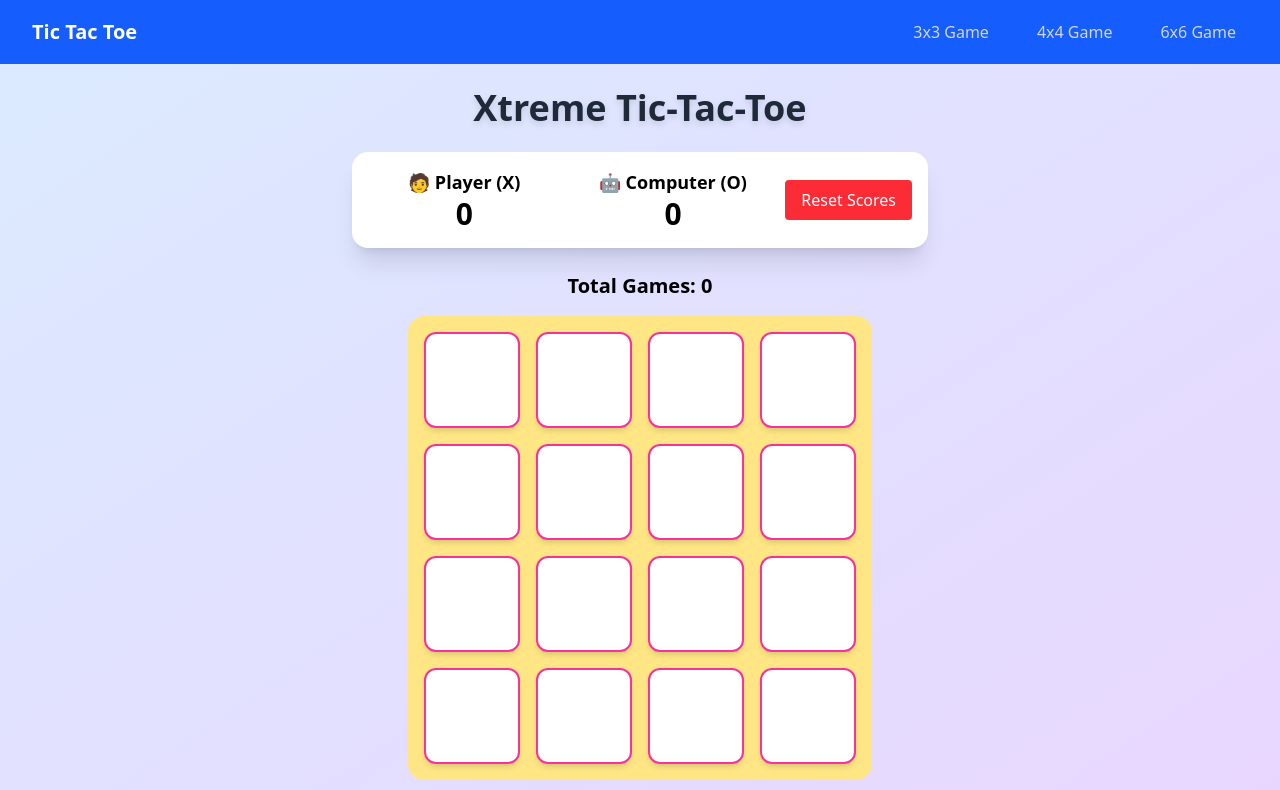
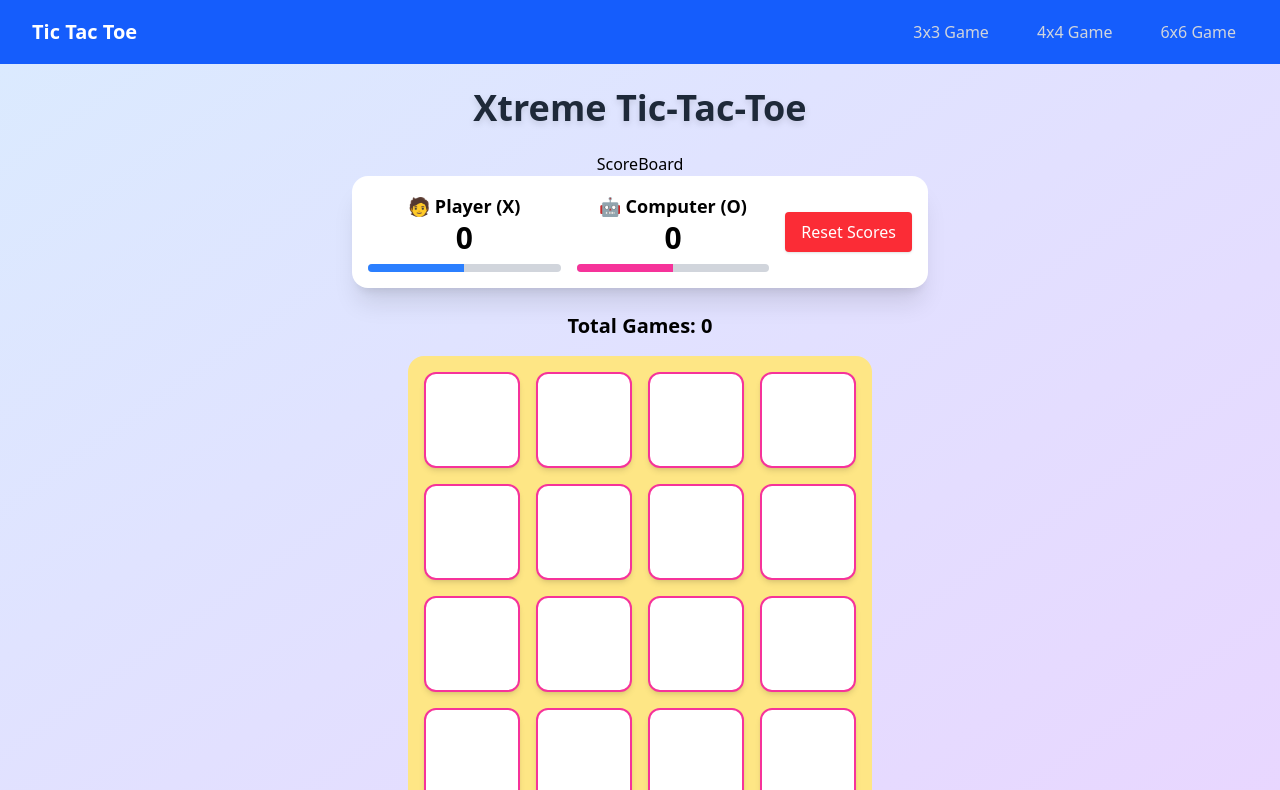
Before and after one commit to atish0117/Tictac, a React (Vite) app: page /AI_Xtreme4x4 in a window 1280 px wide. Shown: the top 790 px of the page. Built offline with nearby package versions, Linux system fonts and the light colour scheme.

Commit message:
update ScoreBoard

```diff
--- a/src/Components/ScoreBoard.jsx
+++ b/src/Components/ScoreBoard.jsx
@@ -1,54 +1,7 @@
 import React from 'react'
 
-export const ScoreBoard = (prop) => {
-  return (
-    <>
-        <div>ScoreBoard</div>
-        {/* score board for AI_Xtreme */}
-          {/* Scoreboard */}
-          <div className="mb-6 w-full max-w-xl bg-white dark:bg-gray-700 rounded-2xl p-4 shadow-xl flex flex-col sm:flex-row items-center justify-between gap-4">
-  <div className={`flex-1 text-center ${xWins > oWins ? "text-green-600" : ""}`}>
-    <h2 className="text-lg font-bold flex items-center justify-center gap-2">
-      🧑 Player (X)
-    </h2>
-    <p className="text-3xl font-extrabold">{xWins}</p>
-    <div className="w-full h-2 bg-gray-300 rounded mt-2 overflow-hidden">
-      <div
-        className="h-full bg-blue-500 transition-all duration-500"
-        style={{ width: `${xWins + oWins === 0 ? 50 : (xWins / (xWins + oWins)) * 100}%` }}
-      ></div>
-    </div>
-  </div>
 
-  <div className={`flex-1 text-center ${oWins > xWins ? "text-green-600" : ""}`}>
-    <h2 className="text-lg font-bold flex items-center justify-center gap-2">
-      🤖 Computer (O)
-    </h2>
-    <p className="text-3xl font-extrabold">{oWins}</p>
-    <div className="w-full h-2 bg-gray-300 rounded mt-2 overflow-hidden">
-      <div
-        className="h-full bg-pink-500 transition-all duration-500"
-        style={{ width: `${xWins + oWins === 0 ? 50 : (oWins / (xWins + oWins)) * 100}%` }}
-      ></div>
-    </div>
-  </div>
-
-  <button
-    onClick={resetScores}
-    className="bg-red-500 text-white font-medium px-4 py-2 rounded hover:bg-red-600 transition shadow"
-    title="Reset both scores to zero"
-  >
-    Reset Scores
-  </button>
-</div>
-    </>
-
-)
-}
-
-
-
-export const ScoreBoard2 = ({ xScore, oScore, resetScores }) => {
+export const ScoreBoard1 = ({ xScore, oScore, resetScores }) => {
   return (
     <>
     <div>ScoreBoard2</div>
@@ -96,6 +49,56 @@ export const ScoreBoard2 = ({ xScore, oScore, resetScores }) => {
   )
 }
 
+export const ScoreBoard2 = ( {xScore, oScore, resetScores }) => {
+  return (
+    <>
+        <div>ScoreBoard</div>
+        {/* score board for AI_Xtreme */}
+          {/* Scoreboard */}
+          <div className="mb-6 w-full max-w-xl bg-white dark:bg-gray-700 rounded-2xl p-4 shadow-xl flex flex-col sm:flex-row items-center justify-between gap-4">
+  <div className={`flex-1 text-center ${xScore > oScore ? "text-green-600" : ""}`}>
+    <h2 className="text-lg font-bold flex items-center justify-center gap-2">
+      🧑 Player (X)
+    </h2>
+    <p className="text-3xl font-extrabold">{xScore}</p>
+    <div className="w-full h-2 bg-gray-300 rounded mt-2 overflow-hidden">
+      <div
+        className="h-full bg-blue-500 transition-all duration-500"
+        style={{ width: `${xScore + oScore === 0 ? 50 : (xScore / (xScore + oScore)) * 100}%` }}
+      ></div>
+    </div>
+  </div>
+
+  <div className={`flex-1 text-center ${oScore > xScore ? "text-green-600" : ""}`}>
+    <h2 className="text-lg font-bold flex items-center justify-center gap-2">
+      🤖 Computer (O)
+    </h2>
+    <p className="text-3xl font-extrabold">{oScore}</p>
+    <div className="w-full h-2 bg-gray-300 rounded mt-2 overflow-hidden">
+      <div
+        className="h-full bg-pink-500 transition-all duration-500"
+        style={{ width: `${xScore + oScore === 0 ? 50 : (oScore / (xScore + oScore)) * 100}%` }}
+      ></div>
+    </div>
+  </div>
+
+  <button
+    onClick={resetScores}
+    className="bg-red-500 text-white font-medium px-4 py-2 rounded hover:bg-red-600 transition shadow"
+    title="Reset both scores to zero"
+  >
+    Reset Scores
+  </button>
+</div>
+    </>
+
+)
+
+}
+
+
+
+
 // import React from 'react'
 
 // export const ScoreBoard3 = () => {
@@ -106,12 +109,12 @@ export const ScoreBoard2 = ({ xScore, oScore, resetScores }) => {
 //       <div className="w-1/2 flex justify-between items-center bg-white p-4 rounded-lg shadow-lg mb-6">
 //         <div className="text-center">
 //           <p className="text-xl font-bold text-gray-800">🧑 Player 1(X)</p>
-//           <p className="text-3xl font-extrabold text-blue-600">{xWins}</p>
+//           <p className="text-3xl font-extrabold text-blue-600">{xScore}</p>
 //           <p className="text-lg text-gray-600">Wins</p>
 //         </div>
 //         <div className="text-center">
 //           <p className="text-xl font-bold text-gray-800">🧑 Player 2(O)</p>
-//           <p className="text-3xl font-extrabold text-red-600">{oWins}</p>
+//           <p className="text-3xl font-extrabold text-red-600">{oScore}</p>
 //           <p className="text-lg text-gray-600">Wins</p>
 //         </div>
 //         <div className="text-center">
--- a/src/Pages/AI_Xtreme4x4.jsx
+++ b/src/Pages/AI_Xtreme4x4.jsx
@@ -1,7 +1,7 @@
 import React, { useState, useEffect } from "react";
 import { FaSun } from "react-icons/fa";
 import { MdDarkMode } from "react-icons/md";
-
+import { ScoreBoard2 } from "../Components/ScoreBoard";
 const WINNING_COMBINATIONS = [
   [0, 1, 2, 3],
   [4, 5, 6, 7],
@@ -176,24 +176,17 @@ const AI_Xtreme4x4 = () => {
     }
   }, [isXNext, board, winner]);
 
+  const resetScores=()=>{
+    setXScore(0)
+    setOScore(0)
+  }
   return (
     <div className={`min-h-screen flex flex-col items-center justify-center ${isDarkMode ? "bg-gray-800 text-white" : "bg-gradient-to-br from-blue-100 to-purple-200"} p-6`}>
       <h1 className="text-4xl font-bold mb-6 text-gray-800 drop-shadow-md dark:text-white">Xtreme Tic-Tac-Toe</h1>
 
       {/* Scoreboard */}
-      <div className="mb-6 w-full max-w-xl bg-white dark:bg-gray-700 rounded-2xl p-4 shadow-xl flex flex-col sm:flex-row items-center justify-between gap-4">
-        <div className={`flex-1 text-center ${xScore > oScore ? "text-green-600" : ""}`}>
-          <h2 className="text-lg font-bold">🧑 Player (X)</h2>
-          <p className="text-3xl font-extrabold">{xScore}</p>
-        </div>
-        <div className={`flex-1 text-center ${oScore > xScore ? "text-green-600" : ""}`}>
-          <h2 className="text-lg font-bold">🤖 Computer (O)</h2>
-          <p className="text-3xl font-extrabold">{oScore}</p>
-        </div>
-        <button onClick={() => { setXScore(0); setOScore(0); }} className="bg-red-500 text-white px-4 py-2 rounded hover:bg-red-600">
-          Reset Scores
-        </button>
-      </div>
+      <ScoreBoard2 xScore={xScore} oScore={oScore} resetScore={resetScores} />
+
 
       <div className="text-lg text-center mb-4">
         <h3 className="text-xl font-semibold">Total Games: {totalGames}</h3>
--- a/src/Pages/AI_Xtreme6x6.jsx
+++ b/src/Pages/AI_Xtreme6x6.jsx
@@ -1,6 +1,7 @@
 import React, { useState, useEffect } from "react";
 import { FaSun } from "react-icons/fa";
 import { MdDarkMode } from "react-icons/md";
+import { ScoreBoard2 } from "../Components/ScoreBoard";
 
 const SIZE = 6;
 const getRandomColor = () => {
@@ -192,24 +193,16 @@ const AI_Xtreme6x6 = () => {
     }
   }, [isXNext, board, winner]);
 
+  const resetScores=()=>{
+    setXScore(0)
+    setOScore(0)
+  }
+
   return (
     <div className={`min-h-screen flex flex-col items-center justify-center ${isDarkMode ? "bg-gray-900 text-white" : "bg-gradient-to-br from-yellow-100 to-pink-200"} p-4`}>
       <h1 className="text-4xl font-bold mb-6 drop-shadow-md">Xtreme 6x6 Tic-Tac-Toe (AI Mode)</h1>
         {/* Scoreboard */}
-      <div className="mb-4 w-full max-w-xl bg-white dark:bg-gray-800 rounded-xl p-4 shadow-xl flex flex-col sm:flex-row items-center justify-between gap-4">
-        <div className={`flex-1 text-center ${xScore > oScore ? "text-green-600" : ""}`}>
-          <h2 className="text-lg font-bold">🧑 Player (X)</h2>
-          <p className="text-3xl font-extrabold">{xScore}</p>
-        </div>
-        <div className={`flex-1 text-center ${oScore > xScore ? "text-green-600" : ""}`}>
-          <h2 className="text-lg font-bold">🤖 Computer (O)</h2>
-          <p className="text-3xl font-extrabold">{oScore}</p>
-        </div>
-        <button onClick={() => { setXScore(0); setOScore(0); }} className="bg-red-500 text-white px-4 py-2 rounded hover:bg-red-600">
-          Reset Scores
-        </button>
-      </div>
-
+     <ScoreBoard2 xScore={xScore} oScore={oScore} resetScores={resetScores}/>
       <div className="grid grid-cols-6 gap-2 rounded-xl p-4 shadow-inner"
        style={{
         boxShadow: '0 8px 32px 0 rgba( 31, 38, 135, 0.4 )',
--- a/src/Pages/Computer.jsx
+++ b/src/Pages/Computer.jsx
@@ -1,6 +1,7 @@
 import React, { useState, useEffect } from "react";
 import { FaSun } from "react-icons/fa";
 import { MdDarkMode } from "react-icons/md";
+import { ScoreBoard2 } from "../Components/ScoreBoard";
 
 const WINNING_COMBINATIONS = [
   [0, 1, 2], [3, 4, 5], [6, 7, 8],
@@ -20,8 +21,8 @@ const Computer = () => {
   const [winningColor, setWinningColor] = useState("");
   const [isDarkMode, setIsDarkMode] = useState(false);
   const [turnChanged, setTurnChanged] = useState(false);
-  const [xWins, setXWins] = useState(0);
-  const [oWins, setOWins] = useState(0);
+  const [xScore, setXScore] = useState(0);
+  const [oScore, setOScore] = useState(0);
   const [totalGames, setTotalGames] = useState(0);
   const getRandomColor = () => {
     const letters = "0123456789ABCDEF";
@@ -114,8 +115,8 @@ const Computer = () => {
       setWinningCombination(result.combination);
       setWinningColor(getRandomColor());
       new Audio("/win-sound.mp3").play();
-      if (result.winner === "X") setXWins((prev) => prev + 1);
-      if (result.winner === "O") setOWins((prev) => prev + 1);
+      if (result.winner === "X") setXScore((prev) => prev + 1);
+      if (result.winner === "O") setOScore((prev) => prev + 1);
     } else {
       setIsXNext(true);
       setTurnChanged(true);
@@ -145,8 +146,8 @@ const Computer = () => {
       setWinningCombination(result.combination);
       setWinningColor(getRandomColor());
       new Audio("/win-sound.mp3").play();
-      if (result.winner === "X") setXWins((prev) => prev + 1);
-      if (result.winner === "O") setOWins((prev) => prev + 1);
+      if (result.winner === "X") setXScore((prev) => prev + 1);
+      if (result.winner === "O") setOScore((prev) => prev + 1);
     } else {
       setIsXNext(false);
       setTurnChanged(true);
@@ -161,8 +162,8 @@ const Computer = () => {
 
 
   useEffect(()=>{
-    setTotalGames(xWins+oWins)
-  },[xWins,oWins])
+    setTotalGames(xScore+oScore)
+  },[xScore,oScore])
 
 
   const restartGame = () => {
@@ -179,8 +180,8 @@ const Computer = () => {
   };
 
   const resetScores = () => {
-    setXWins(0);
-    setOWins(0);
+    setXScore(0);
+    setOScore(0);
   };
 
   const toggleDarkMode = () => {
@@ -198,41 +199,7 @@ const Computer = () => {
       </h1>
 
       {/* Scoreboard */}
-<div className="mb-6 w-full max-w-xl bg-white dark:bg-gray-700 rounded-2xl p-4 shadow-xl flex flex-col sm:flex-row items-center justify-between gap-4">
-  <div className={`flex-1 text-center ${xWins > oWins ? "text-green-600" : ""}`}>
-    <h2 className="text-lg font-bold flex items-center justify-center gap-2">
-      🧑 Player (X)
-    </h2>
-    <p className="text-3xl font-extrabold">{xWins}</p>
-    <div className="w-full h-2 bg-gray-300 rounded mt-2 overflow-hidden">
-      <div
-        className="h-full bg-blue-500 transition-all duration-500"
-        style={{ width: `${xWins + oWins === 0 ? 50 : (xWins / (xWins + oWins)) * 100}%` }}
-      ></div>
-    </div>
-  </div>
-
-  <div className={`flex-1 text-center ${oWins > xWins ? "text-green-600" : ""}`}>
-    <h2 className="text-lg font-bold flex items-center justify-center gap-2">
-      🤖 Computer (O)
-    </h2>
-    <p className="text-3xl font-extrabold">{oWins}</p>
-    <div className="w-full h-2 bg-gray-300 rounded mt-2 overflow-hidden">
-      <div
-        className="h-full bg-pink-500 transition-all duration-500"
-        style={{ width: `${xWins + oWins === 0 ? 50 : (oWins / (xWins + oWins)) * 100}%` }}
-      ></div>
-    </div>
-  </div>
-
-  <button
-    onClick={resetScores}
-    className="bg-red-500 text-white font-medium px-4 py-2 rounded hover:bg-red-600 transition shadow"
-    title="Reset both scores to zero"
-  >
-    Reset Scores
-  </button>
-</div>
+          <ScoreBoard2 xScore={xScore} oScore={oScore} resetScores={resetScores}/>
 
 <div className="text-lg text-center mb-4">
         <h3 className="text-xl font-semibold">Total Games: {totalGames}</h3>
--- a/src/Pages/Home.jsx
+++ b/src/Pages/Home.jsx
@@ -1,7 +1,7 @@
 import React, { useState, useEffect } from "react";
 import { FaSun } from "react-icons/fa";
 import { MdDarkMode } from "react-icons/md";
-import {ScoreBoard2} from '../Components/ScoreBoard'
+import {ScoreBoard1} from '../Components/ScoreBoard'
 const WINNING_COMBINATIONS = [
   [0, 1, 2],
   [3, 4, 5],
@@ -148,7 +148,7 @@ const TicTacToe = () => {
       </h1>
 
        {/* Scoreboard */}
-       <ScoreBoard2 xScore={xScore} oScore={oScore} resetScores={() => { setXScore(0); setOScore(0); }} />
+       <ScoreBoard1 xScore={xScore} oScore={oScore} resetScores={() => { setXScore(0); setOScore(0); }} />
 
       <div className="text-lg text-center mb-4">
         <h3 className="text-xl font-semibold">Total Games: {totalGames}</h3>
```
